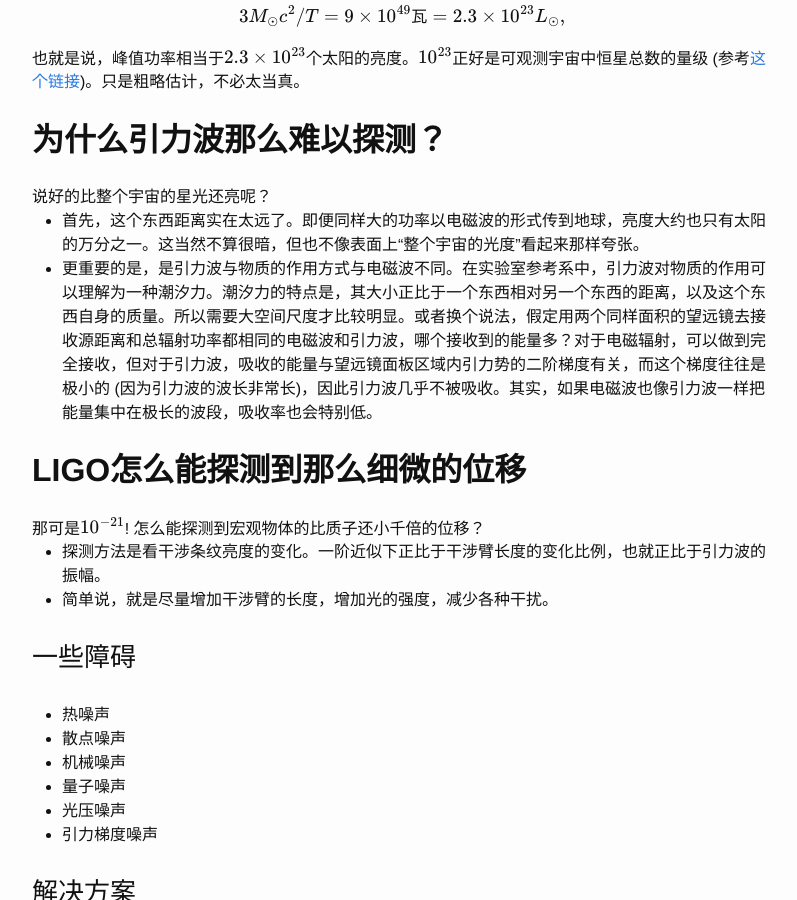
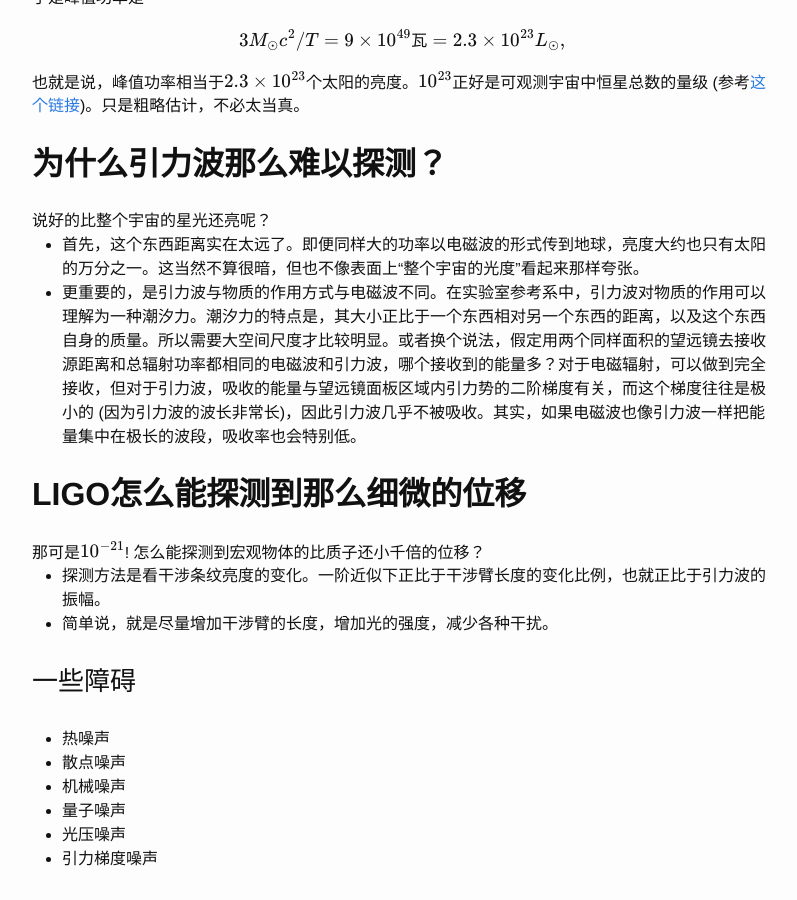
Before and after one commit to fjdu/fjdu.github.io, a Jekyll site: the page built from _posts/2016-02-12-gravitational-wave.markdown, in a window 1280 px wide and 900 px high, scrolled down 2124 px. Shown: the whole window, without its empty margins (238-1035 px from the left). Built offline with Jekyll 4.4.1, drawn with Linux system fonts in a browser that asks for light colours; formulas are drawn with MathJax 3; some of the changed text lies outside the part shown.

Commit message:
minor changes

```diff
--- a/_posts/2016-02-12-gravitational-wave.markdown
+++ b/_posts/2016-02-12-gravitational-wave.markdown
@@ -118,7 +119,7 @@
 说好的比整个宇宙的星光还亮呢？
 <ul>
 <li>首先，这个东西距离实在太远了。即便同样大的功率以电磁波的形式传到地球，亮度大约也只有太阳的万分之一。这当然不算很暗，但也不像表面上“整个宇宙的光度”看起来那样夸张。</li>
-<li>更重要的是，是引力波与物质的作用方式与电磁波不同。在实验室参考系中，引力波对物质的作用可以理解为一种潮汐力。潮汐力的特点是，其大小正比于一个东西相对另一个东西的距离，以及这个东西自身的质量。所以需要大空间尺度才比较明显。或者换个说法，假定用两个同样面积的望远镜去接收源距离和总辐射功率都相同的电磁波和引力波，哪个接收到的能量多？对于电磁辐射，可以做到完全接收，但对于引力波，吸收的能量与望远镜面板区域内引力势的二阶梯度有关，而这个梯度往往是极小的 (因为引力波的波长非常长)，因此引力波几乎不被吸收。其实，如果电磁波也像引力波一样把能量集中在极长的波段，吸收率也会特别低。
+<li>更重要的，是引力波与物质的作用方式与电磁波不同。在实验室参考系中，引力波对物质的作用可以理解为一种潮汐力。潮汐力的特点是，其大小正比于一个东西相对另一个东西的距离，以及这个东西自身的质量。所以需要大空间尺度才比较明显。或者换个说法，假定用两个同样面积的望远镜去接收源距离和总辐射功率都相同的电磁波和引力波，哪个接收到的能量多？对于电磁辐射，可以做到完全接收，但对于引力波，吸收的能量与望远镜面板区域内引力势的二阶梯度有关，而这个梯度往往是极小的 (因为引力波的波长非常长)，因此引力波几乎不被吸收。其实，如果电磁波也像引力波一样把能量集中在极长的波段，吸收率也会特别低。
 </li>
 </ul>
 </section>
```
Also changed, not shown: other parts of _posts/2016-02-12-gravitational-wave.markdown (+2 -1 lines).
